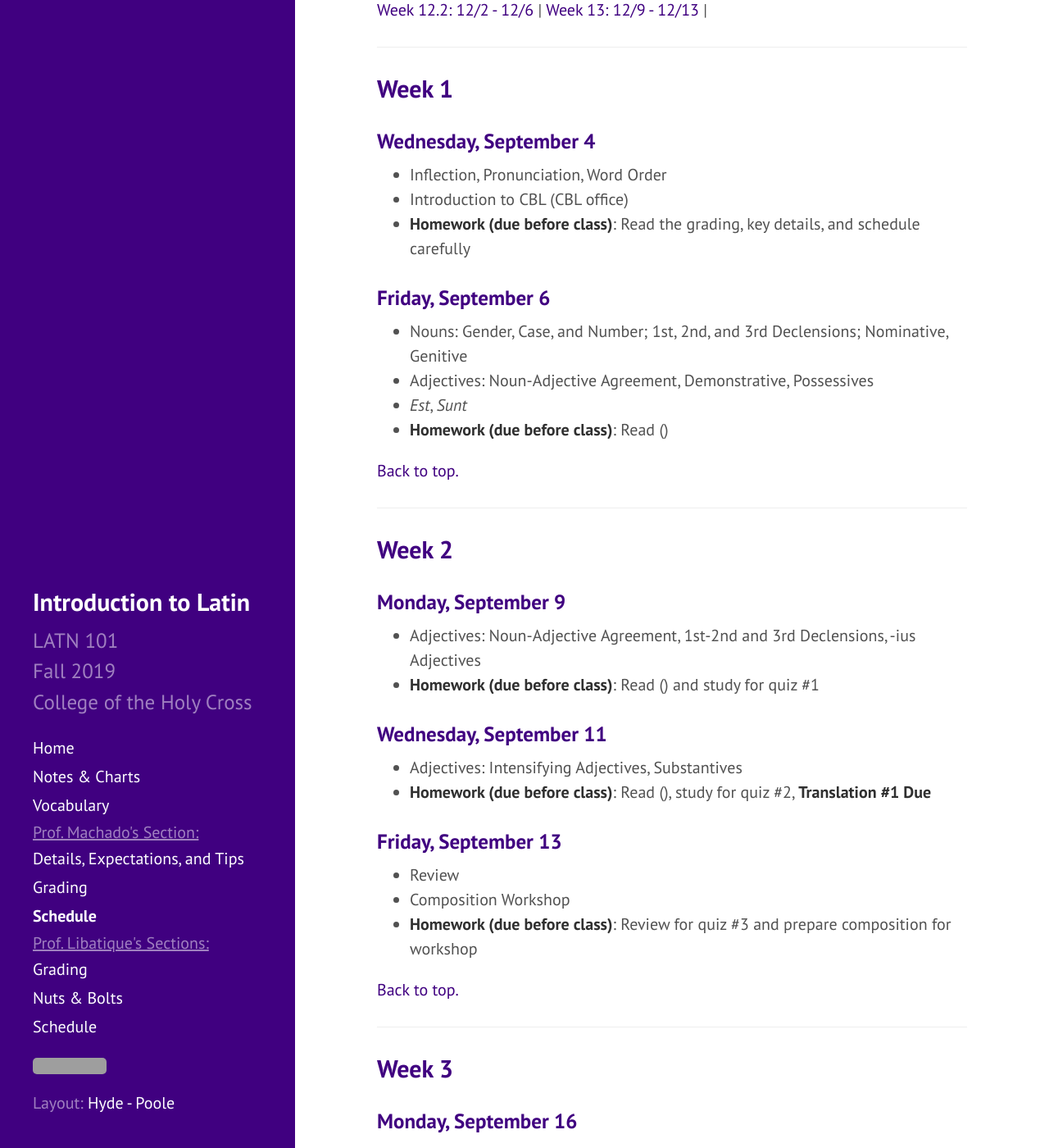
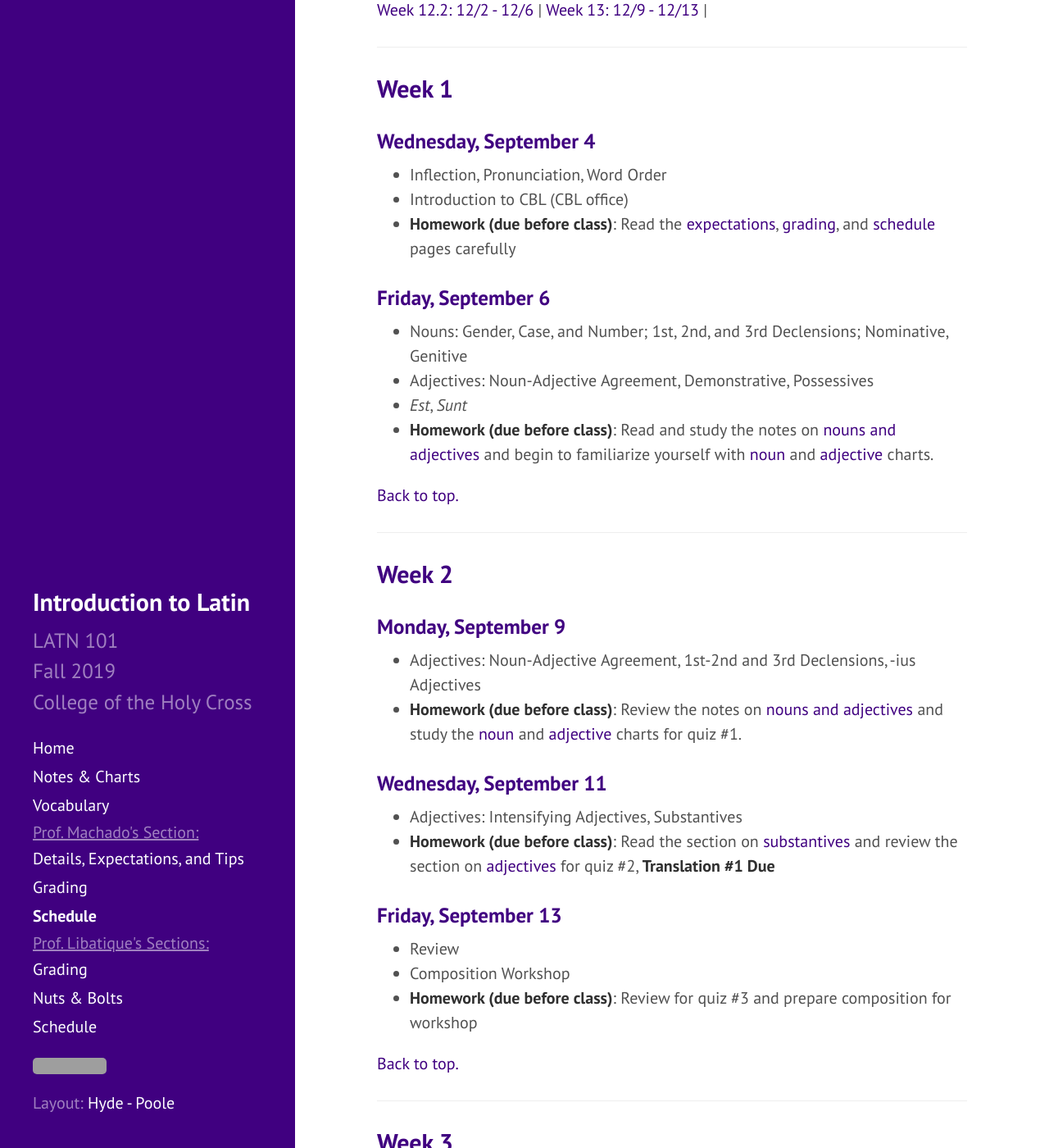
Before and after one commit to DLibatique/LATN102-S20, a Jekyll site: the page built from _pages/schedule-DM.md, in a window 1280 px wide and 1400 px high, scrolled down 527 px. Shown: the whole window at 82% size. Built offline with Jekyll 4.4.1, drawn with Linux system fonts in a browser that asks for light colours; grey boxes are pictures that could not be loaded.

Commit message:
added links

```diff
--- a/_pages/schedule-DM.md
+++ b/_pages/schedule-DM.md
@@ -24,13 +24,13 @@ This schedule links  to the notes and charts that you'll need throughout the sem
 ### Wednesday, September 4
 - Inflection, Pronunciation, Word Order
 - Introduction to CBL (CBL office)
-- **Homework (due before class)**: Read the grading, key details, and schedule carefully
+- **Homework (due before class)**: Read the [expectations](https://dlibatique.github.io/LATN101-F19/details-expectations-tips-DM), [grading](https://dlibatique.github.io/LATN101-F19/grading-DM), and [schedule](https://dlibatique.github.io/LATN101-F19/schedule-DM) pages carefully
 
 ### Friday, September 6
 - Nouns: Gender, Case, and Number; 1st, 2nd, and 3rd Declensions; Nominative, Genitive
 - Adjectives: Noun-Adjective Agreement, Demonstrative, Possessives
 - *Est*, *Sunt*
-- **Homework (due before class)**: Read ()
+- **Homework (due before class)**: Read and study the notes on [nouns and adjectives](https://dlibatique.github.io/LATN101-F19/notes/1-nouns-adjs/) and begin to familiarize yourself with [noun](https://dlibatique.github.io/LATN101-F19/charts/1-nouns/) and [adjective](https://dlibatique.github.io/LATN101-F19/charts/1-adjectives/) charts.
 
 [Back to top.](#top)
 
@@ -40,11 +40,11 @@ This schedule links  to the notes and charts that you'll need throughout the sem
 
 ### Monday, September 9
 - Adjectives: Noun-Adjective Agreement, 1st-2nd and 3rd Declensions, -ius Adjectives
-- **Homework (due before class)**: Read () and study for quiz #1
+- **Homework (due before class)**: Review the notes on [nouns and adjectives](https://dlibatique.github.io/LATN101-F19/notes/1-nouns-adjs/) and study the [noun](https://dlibatique.github.io/LATN101-F19/charts/1-nouns/) and [adjective](https://dlibatique.github.io/LATN101-F19/charts/1-adjectives/) charts for quiz #1.
 
 ### Wednesday, September 11
 - Adjectives: Intensifying Adjectives, Substantives
-- **Homework (due before class)**: Read (), study for quiz #2, **Translation #1 Due**
+- **Homework (due before class)**: Read the section on [substantives](https://dlibatique.github.io/LATN101-F19/notes/1-nouns-adjs/#substantives) and review the section on [adjectives](https://dlibatique.github.io/LATN101-F19/notes/1-nouns-adjs/#adjectives) for quiz #2, **Translation #1 Due**
 
 ### Friday, September 13
 - Review
```
